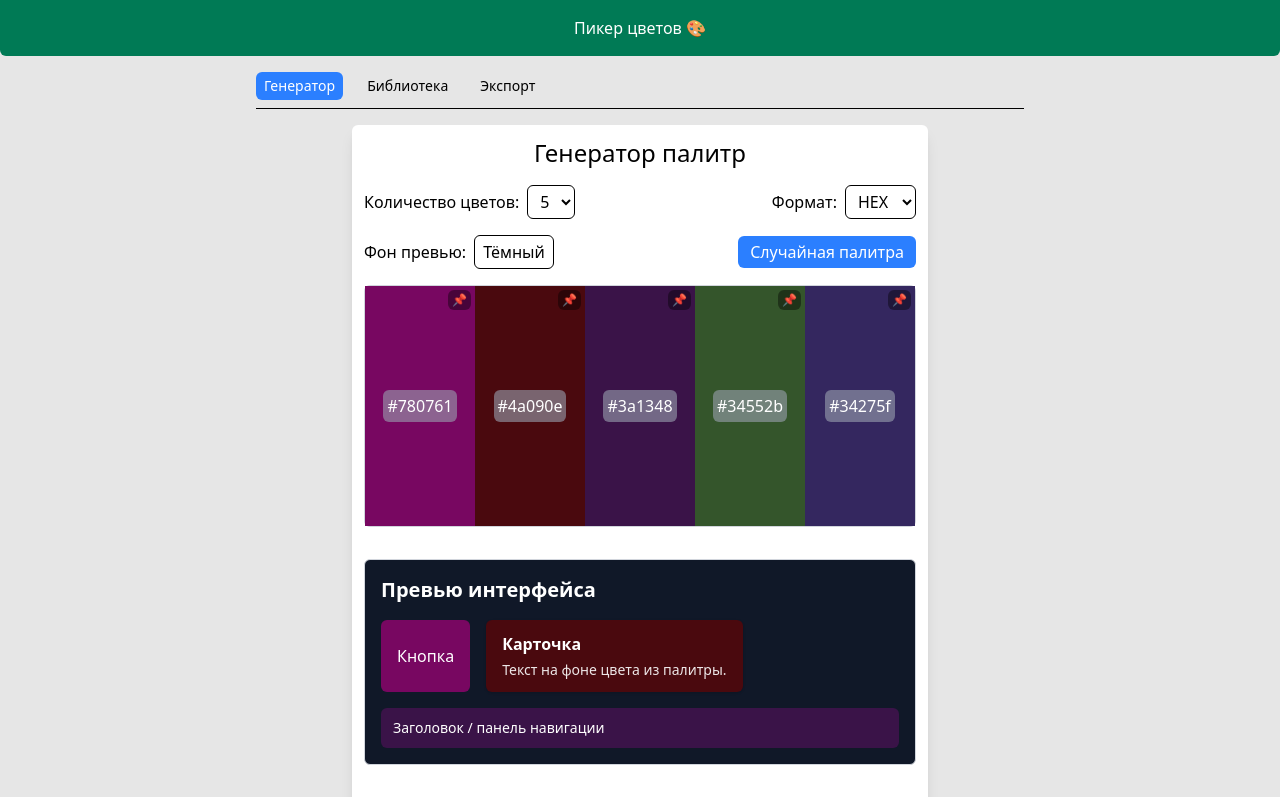
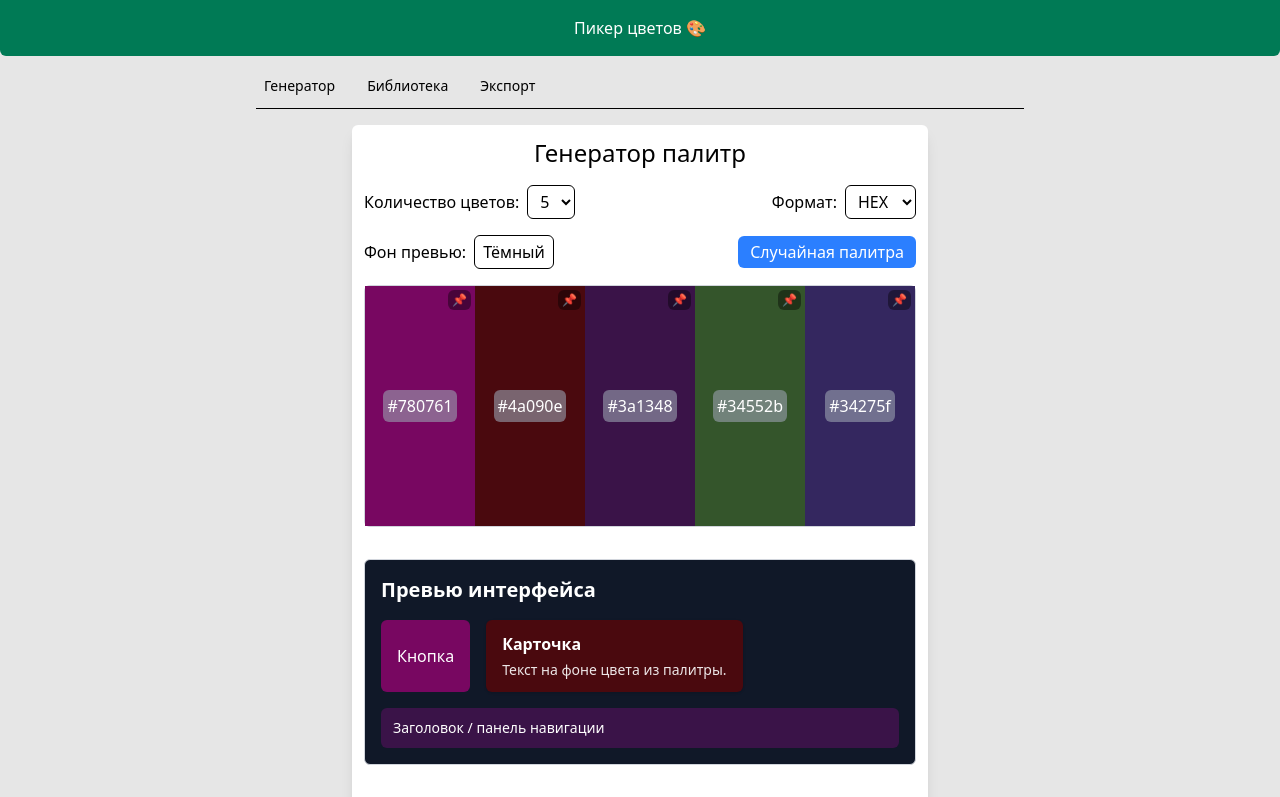
Before and after one commit to yurikses/front-back-vue, a Vue app: page / in a window 1280 px wide. Shown: the top 797 px of the page. Built offline with nearby package versions, Linux system fonts and the light colour scheme; the HTML template or start-up script is replaced by a standard one.

Commit message:
fix(routing): changed app files for deploying

```diff
--- a/src/App.vue
+++ b/src/App.vue
@@ -10,21 +10,21 @@ import { RouterLink, RouterView } from "vue-router";
 
   <nav class="w-[60%] mx-auto mt-4 flex gap-4 border-b pb-2 text-sm">
     <RouterLink
-      to="/"
+      to="/front-back-vue/"
       class="px-2 py-1 rounded-md"
       active-class="bg-blue-500 text-white"
     >
       Генератор
     </RouterLink>
     <RouterLink
-      to="/library"
+      to="/front-back-vue/library"
       class="px-2 py-1 rounded-md"
       active-class="bg-blue-500 text-white"
     >
       Библиотека
     </RouterLink>
     <RouterLink
-      to="/export"
+      to="/front-back-vue/export"
       class="px-2 py-1 rounded-md"
       active-class="bg-blue-500 text-white"
     >
```
